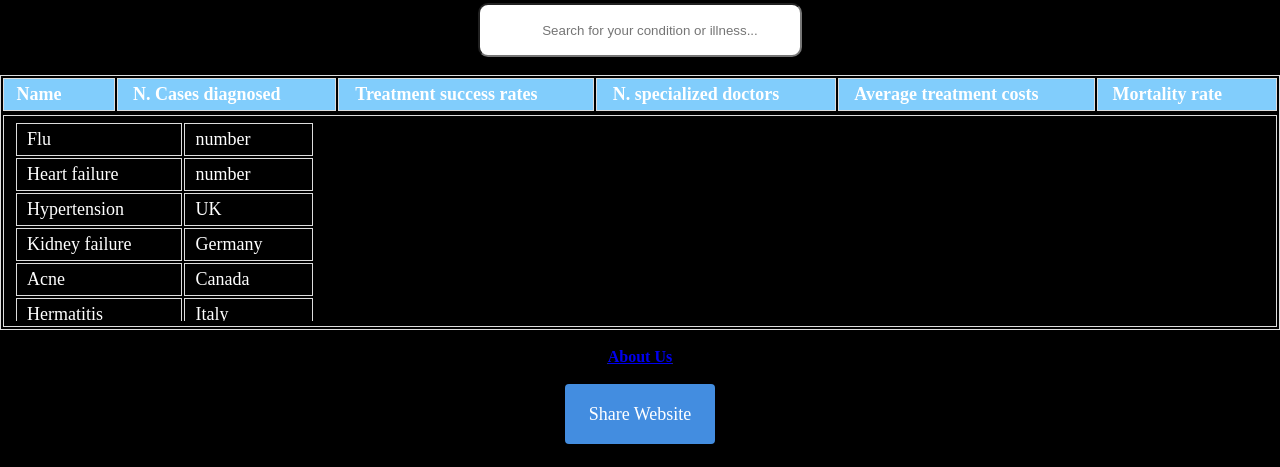
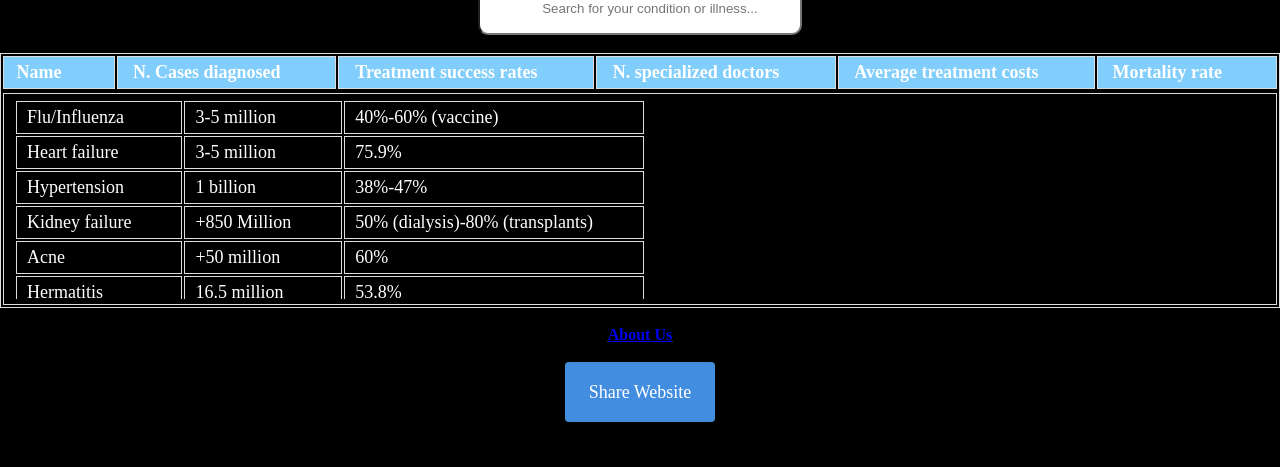
Before and after one commit to EliKuNi/WorldHealthWeb, a plain HTML site: page index.html in a window 1280 px wide. Shown: the part 133-600 px from the top of the page. Drawn offline with Linux system fonts and the light colour scheme.

Commit message:
update index.html

```diff
--- a/index.html
+++ b/index.html
@@ -1,3 +1,5 @@
+<!-- By Elizabeth Kuleshova
+     Creation date: 2/12/2021 -->
 
 <!DOCTYPE html>
 <html lang="en">
@@ -24,7 +26,8 @@
 <body>
 
 <br /><br />
- <h3> Health Tourism Assessment </h3>
+
+ <div id="sequence"></div>
 
 <!-- Now you can search by typing anything  -->
 
@@ -53,44 +56,56 @@
         <div class="scrollit">
             <table>
                 <tr>
-            <td>Flu</td>
-           <td>number</td>
+            <td>Flu/Influenza</td>
+           <td>3-5 million</td>
+           <td>40%-60% (vaccine)</td>
                 </tr>
                 <tr>
        <td>Heart failure</td>
-  <td>number</td>
+       <td>3-5 million</td>
+  <td>75.9%</td>
                 </tr>
                 <tr>
         <td>Hypertension</td>
-   <td>UK</td>
+   <td>1 billion</td>
+   <td>38%-47%</td>
   </tr>
   <tr>
   <td>Kidney failure</td>
-   <td>Germany</td>
+   <td>+850 Million</td>
+   <td>50% (dialysis)-80% (transplants)</td>
    </tr> <tr>
-   <td>Acne</td> <td>Canada</td>
+   <td>Acne</td> <td>+50 million</td>
+   <td>60%</td>
    </tr>
    <tr>
    <td>Hermatitis</td>
-   <td>Italy</td>
+   <td>16.5 million</td>
+   <td>53.8%</td>
    </tr>
    <tr> <td>Schizophrenia</td>
-    <td>UK</td>
+    <td>20 million</td>
+    <td>60%</td>
     </tr>
      <tr>
       <td>Epilepsy</td>
-       <td>France</td> </tr>
+       <td>50 million</td> <td>50%</td>
+       </tr>
        <tr> <td>Asthma</td>
-    <td>Iran</td>
+    <td>300 million</td>
+    <td>50%</td>
     </tr>
     <tr> <td>Arthritis</td>
-        <td>Sweden</td>
+        <td>+350 million</td>
+        <td>57%</td>
         </tr>
      <tr> <td>Breast Cancer</td>
-        <td>Australia</td>
+        <td>2.3 million</td>
+        <td>90%</td>
                 </tr>
      <tr> <td>Bronchitis</td>
-        <td>Japan </td>
+        <td>150 million </td>
+        <td>65.7%</td>
         </div></td>
                 </tr>
        </table> </div>
```
